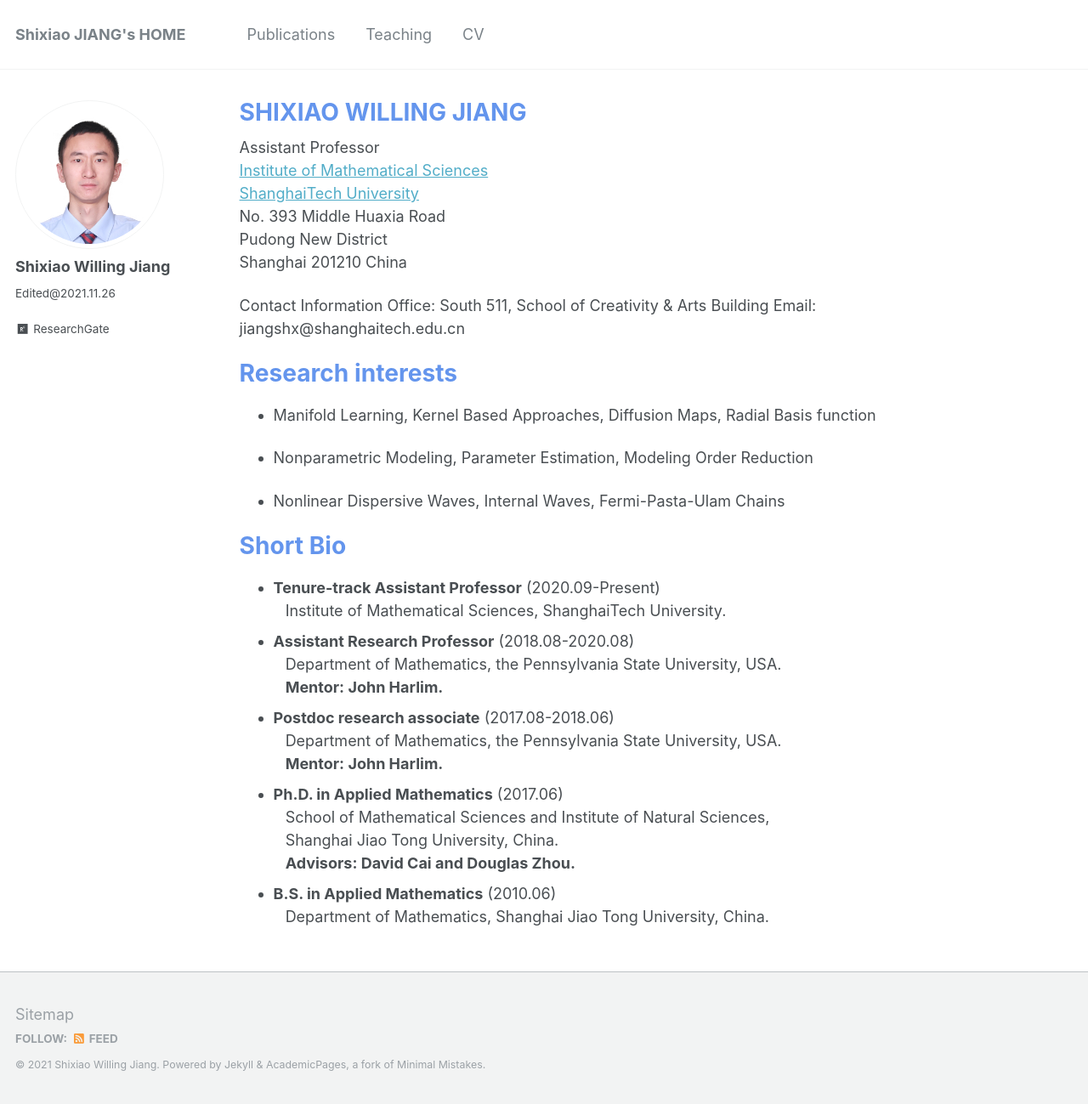
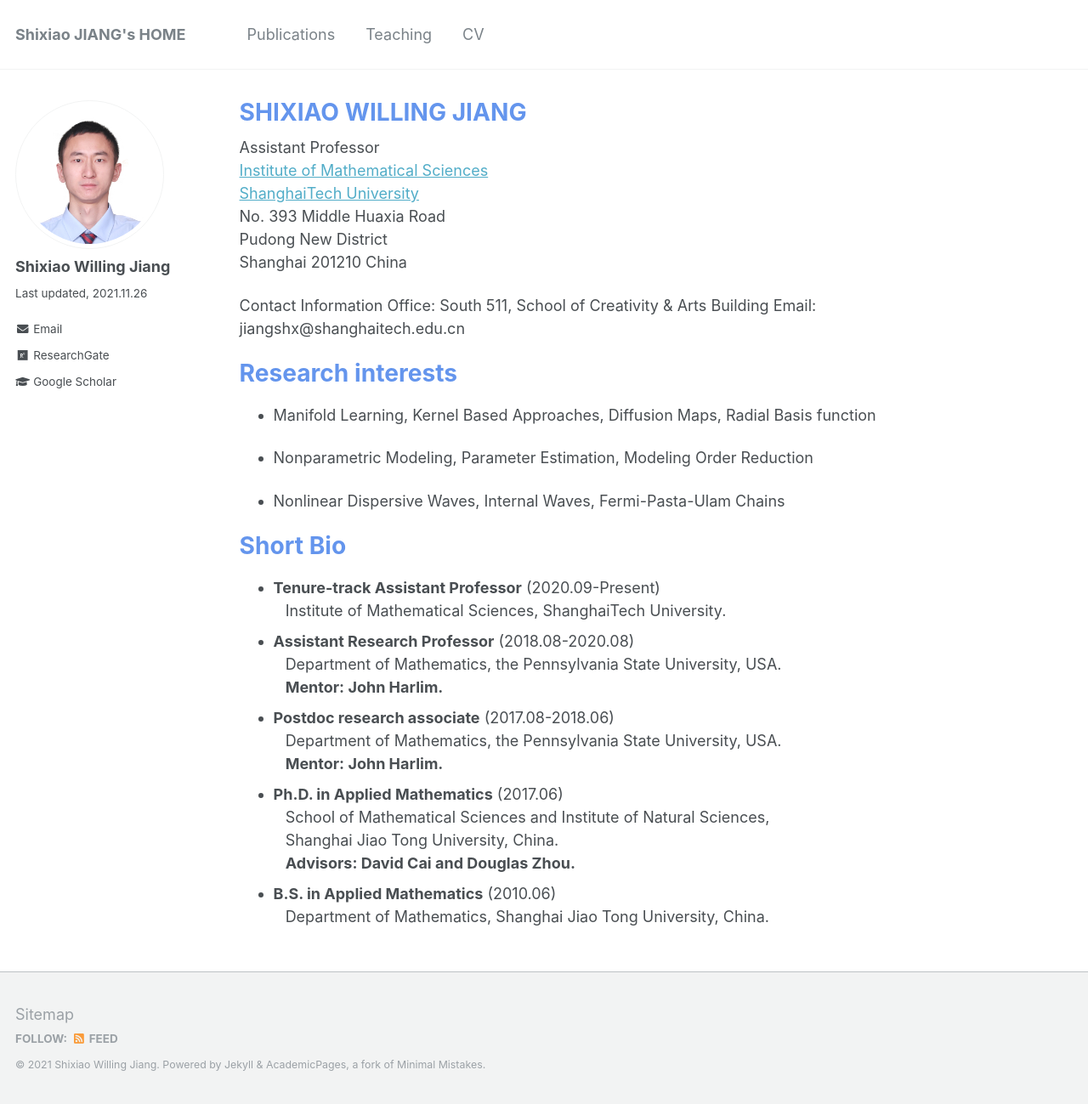
Before and after one commit to willingjiang/willingjiang.github.io, a Jekyll site: the page built from _pages/about.md, in a window 1280 px wide and 1299 px high. Shown: the whole window at 85% size. Built offline with Jekyll 4.4.1, drawn with Linux system fonts in a browser that asks for light colours; part of the change alters nothing that is shown.

Commit message:
Update _config.yml

```diff
--- a/_config.yml
+++ b/_config.yml
@@ -82,13 +82,13 @@ analytics:
 author:
   name             : "Shixiao Willing Jiang"
   avatar           : "my_profile.JPG"
-  bio              : "Edited@2021.11.26" #"Your biography for the left-hand sidebar"
+  bio              : "Last updated, 2021.11.26" #"Your biography for the left-hand sidebar"
   location         : #"Location"
   employer         :
   pubmed           : #"https://www.ncbi.nlm.nih.gov/pubmed/?term=john+snow"
-  googlescholar    : #"http://yourfullgooglescholarurl.com"
-  email            :
-  researchgate     : https://www.researchgate.net/profile/Shixiao-Jiang # example: "https://www.researchgate.net/profile/yourprofile"
+  googlescholar    : "https://scholar.google.com/citations?user=9gVqbiAAAAAJ"
+  email            : jiangshx@shanghaitech.edu.cn
+  researchgate     : "https://www.researchgate.net/profile/Shixiao-Jiang"
   uri              :
   bitbucket        :
   codepen          :
```
